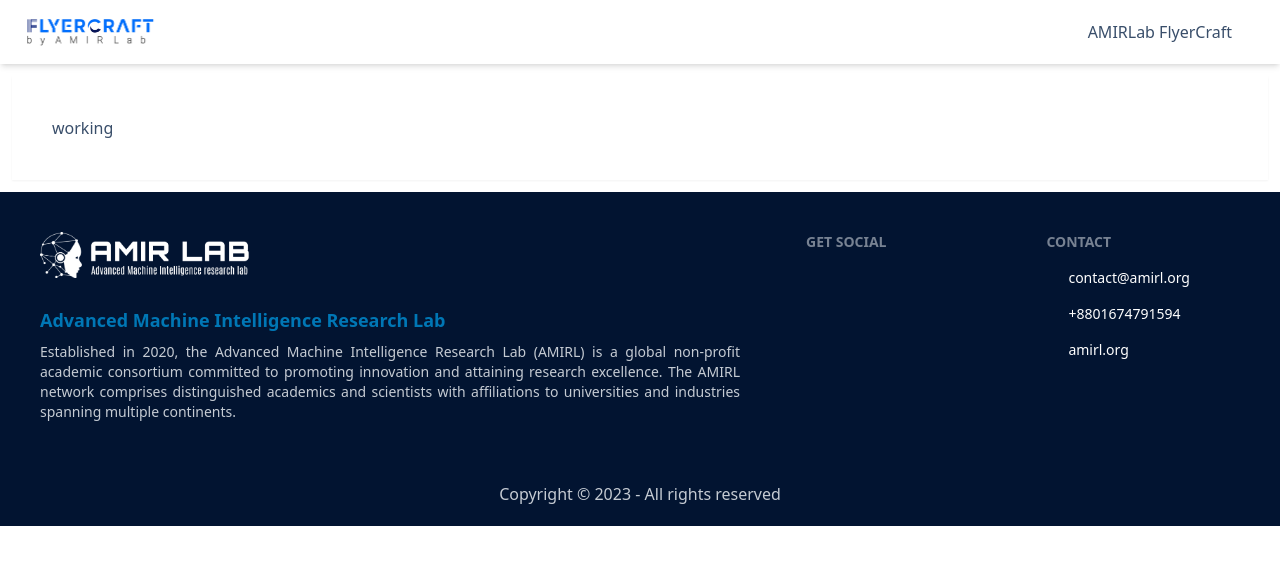
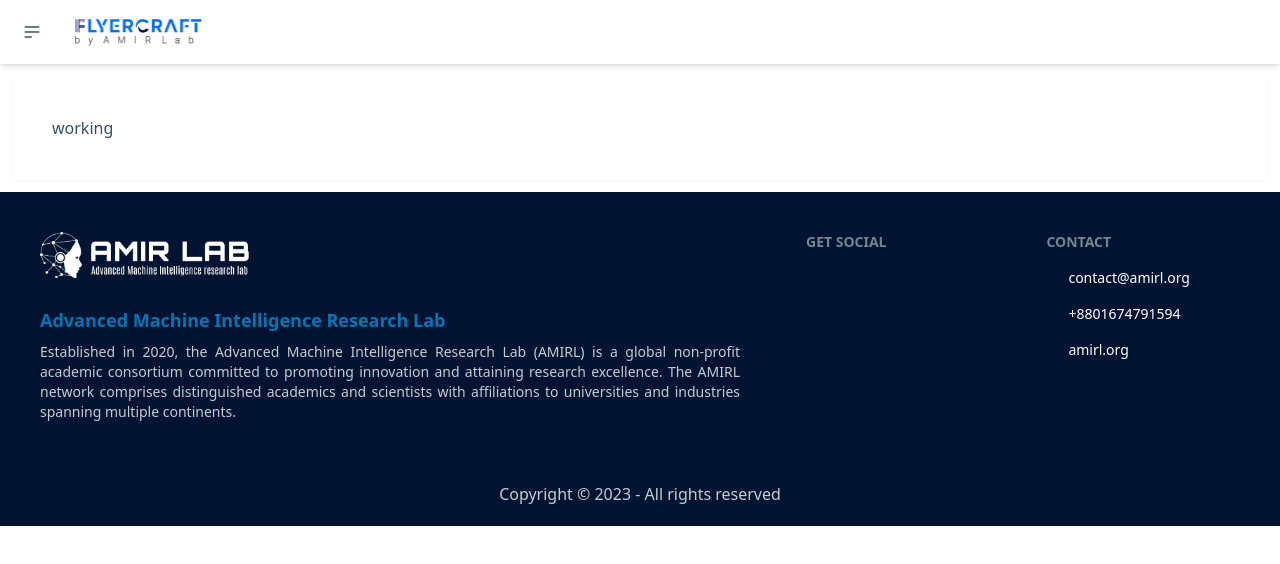
Before and after one commit to tesla1618/AMIRLabFlyerCraft, a React (Create React App) app: page /AMIRLabFlyerCraft/job in a window 1280 px wide. Shown: the top 564 px of the page. Built offline with nearby package versions, Linux system fonts and the light colour scheme; some icons are missing.

Commit message:
added nav menu

```diff
--- a/src/components/Navbar.jsx
+++ b/src/components/Navbar.jsx
@@ -1,5 +1,5 @@
 import amirLabLogo from "../assets/logo2.png";
-import { Link } from "react-router-dom";
+import { Link, NavLink } from "react-router-dom";
 
 import React from "react";
 
@@ -9,11 +9,34 @@
       <>
         <div className="navbar bg-white sticky top-0 z-50 shadow-md">
           <div className="navbar-start">
+            <div className="dropdown">
+              <div tabIndex={0} role="button" className="btn btn-ghost btn-circle">
+                <svg xmlns="http://www.w3.org/2000/svg" className="h-5 w-5" fill="none" viewBox="0 0 24 24" stroke="currentColor">
+                  <path strokeLinecap="round" strokeLinejoin="round" strokeWidth="2" d="M4 6h16M4 12h16M4 18h7" />
+                </svg>
+              </div>
+              <ul tabIndex={0} className="menu menu-md dropdown-content mt-3 z-[1] p-2 shadow bg-base-100 rounded-box w-52">
+                <li>
+                  <NavLink className="text-md" to="/">
+                    Home
+                  </NavLink>
+                </li>
+                <li>
+                  <NavLink className="text-md" to="/job">
+                    JobFlyer
+                  </NavLink>
+                </li>
+                <li>
+                  <a className="text-md" target="_blank" href="https://github.com/tesla1618/AMIRLabFlyerCraft">
+                    Contribute
+                  </a>
+                </li>
+              </ul>
+            </div>
             <Link to="/" className="btn btn-ghost text-xl">
               <img alt="AMIRLab" src={amirLabLogo} width={130} />
             </Link>
           </div>
-          <div className="navbar-end mr-10 text-dark">AMIRLab FlyerCraft</div>
         </div>
       </>
     </>
```
